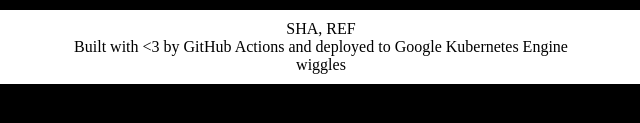
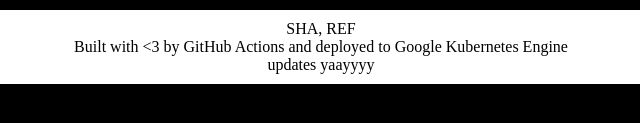
Before and after one commit to devinasj/git-actions-example, a plain HTML site: page site/index.html in a window 1280 px wide. Shown: the part 653-776 px from the top of the page, 319-959 px from the left. Drawn offline with Linux system fonts and the light colour scheme; no server answers.

Commit message:
testing - confirm updates

```diff
--- a/site/index.html
+++ b/site/index.html
@@ -77,7 +77,7 @@
     <footer class="footer">
         SHA, REF<br>
         Built with &lt;3 by GitHub Actions and deployed to Google Kubernetes Engine<br>
-        wiggles
+        updates yaayyyy
     </footer>
     <script>
         // GET /zen
```
